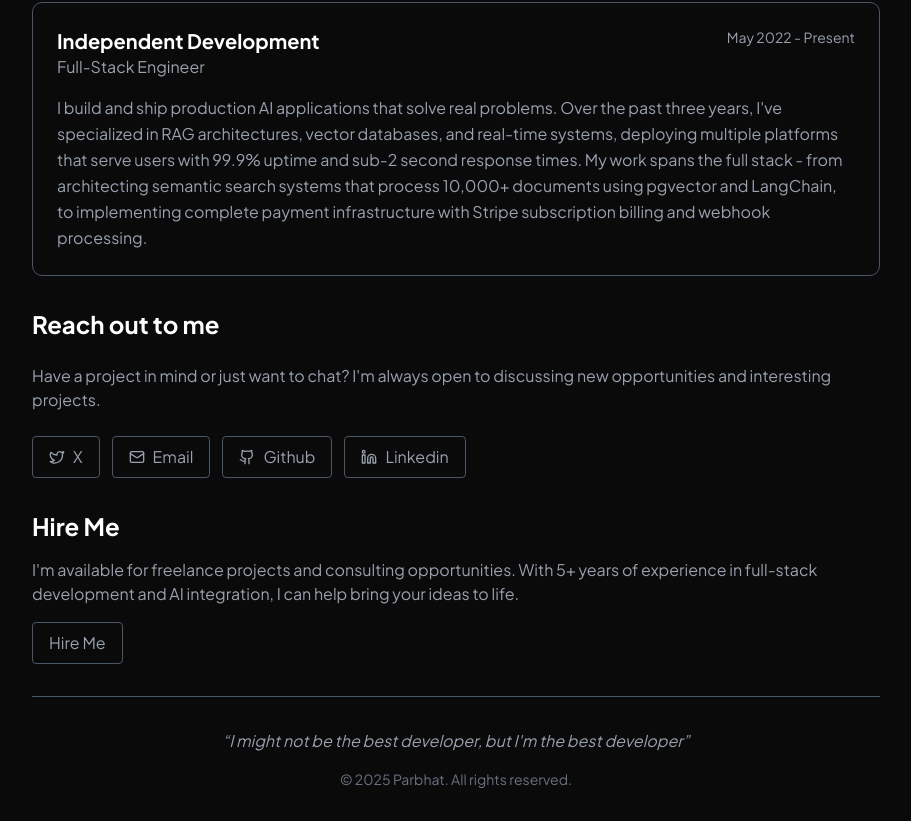
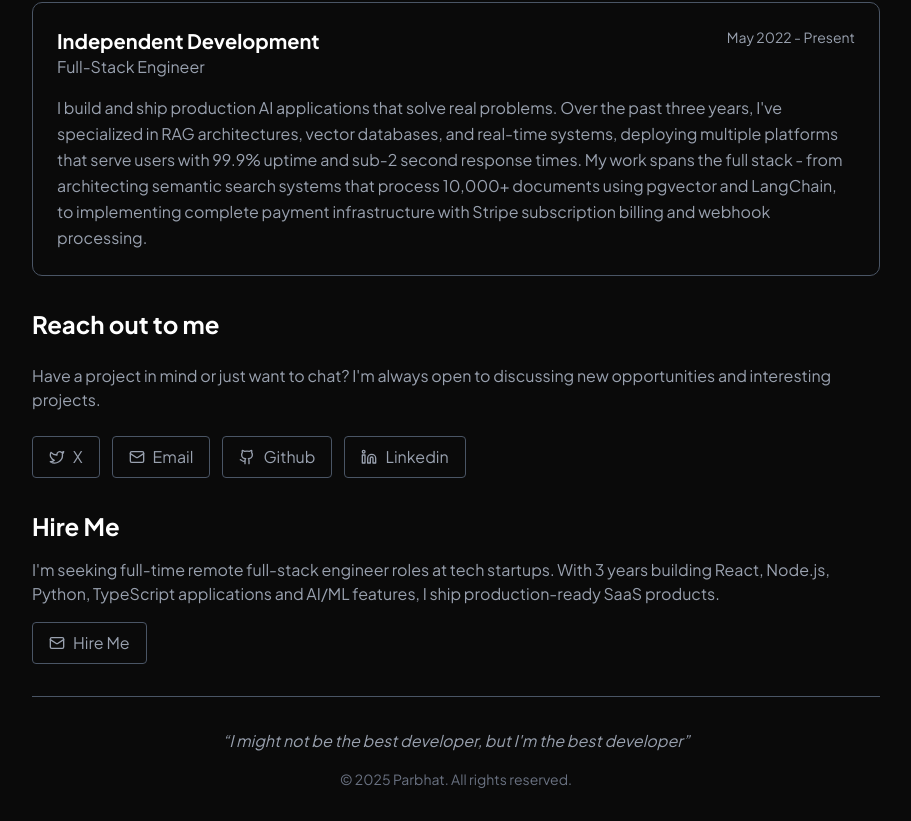
Before and after one commit to parbhatkapila4/portfolio, a Next.js app: page / in a window 1280 px wide. Shown: the part 1760-2581 px from the top of the page, without its empty margins (184-1095 px from the left). Built offline with nearby package versions, Linux system fonts and the light colour scheme.

Commit message:
Mail Fixes

```diff
--- a/src/components/Footer.tsx
+++ b/src/components/Footer.tsx
@@ -64,11 +64,15 @@ const HireMeSection = () => (
   <div className="space-y-4">
     <h2 className="text-2xl font-bold text-white">Hire Me</h2>
     <p className="text-gray-400">
-      I&apos;m available for freelance projects and consulting opportunities. With 5+ years of experience in full-stack development and AI integration, I can help bring your ideas to life.
+      I&apos;m seeking full-time remote full-stack engineer roles at tech startups. With 3 years building React, Node.js, Python, TypeScript applications and AI/ML features, I ship production-ready SaaS products.
     </p>
-    <button className="px-4 py-2 border border-gray-600 rounded text-gray-400 hover:text-white hover:border-gray-500 transition-colors">
+    <a
+      href="mailto:parbhat@parbhat.dev"
+      className="px-4 py-2 border border-gray-600 rounded text-gray-400 hover:text-white hover:border-gray-500 transition-colors inline-flex items-center gap-2"
+    >
+      <Mail className="w-4 h-4" />
       Hire Me
-    </button>
+    </a>
   </div>
 );
 
```
